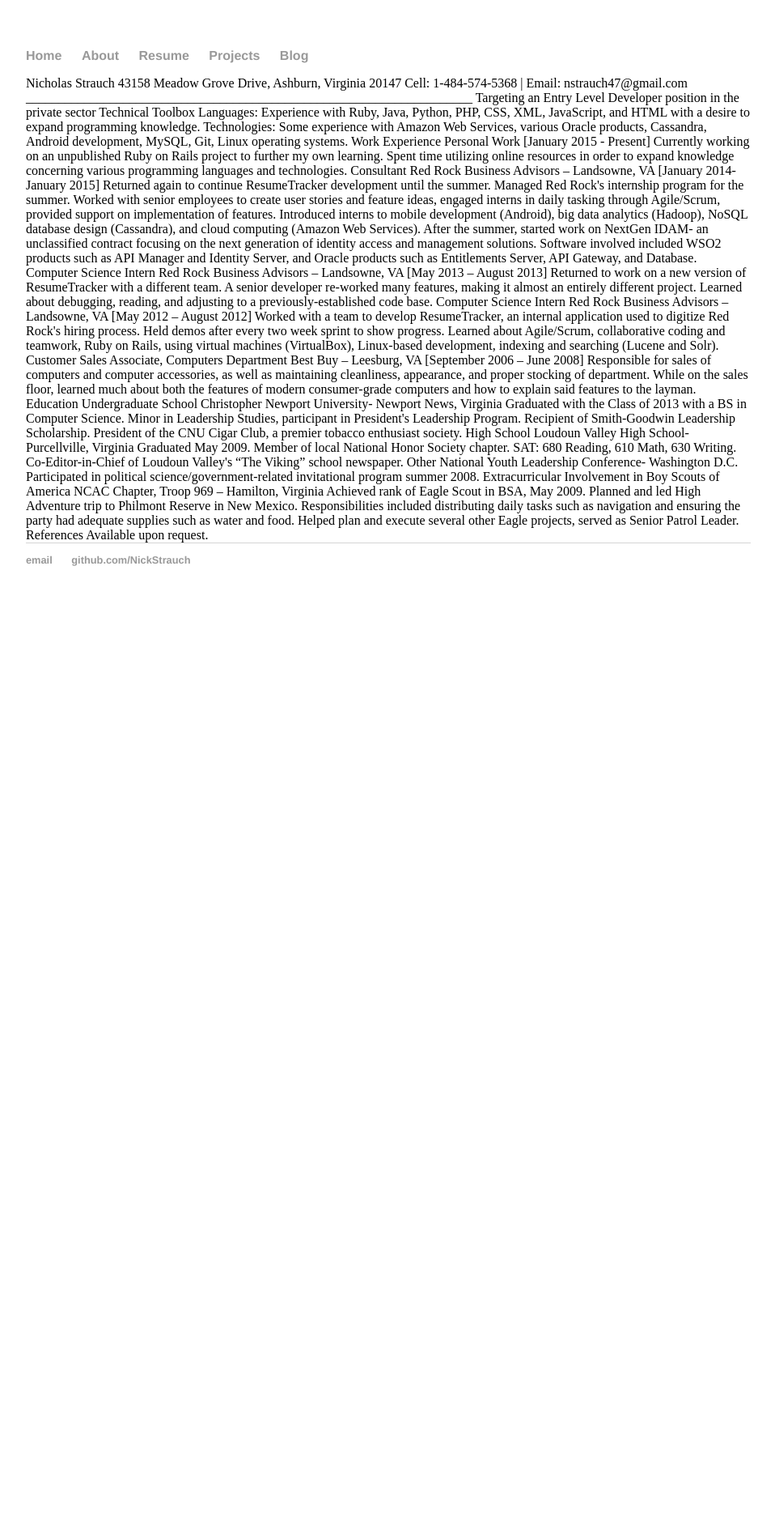
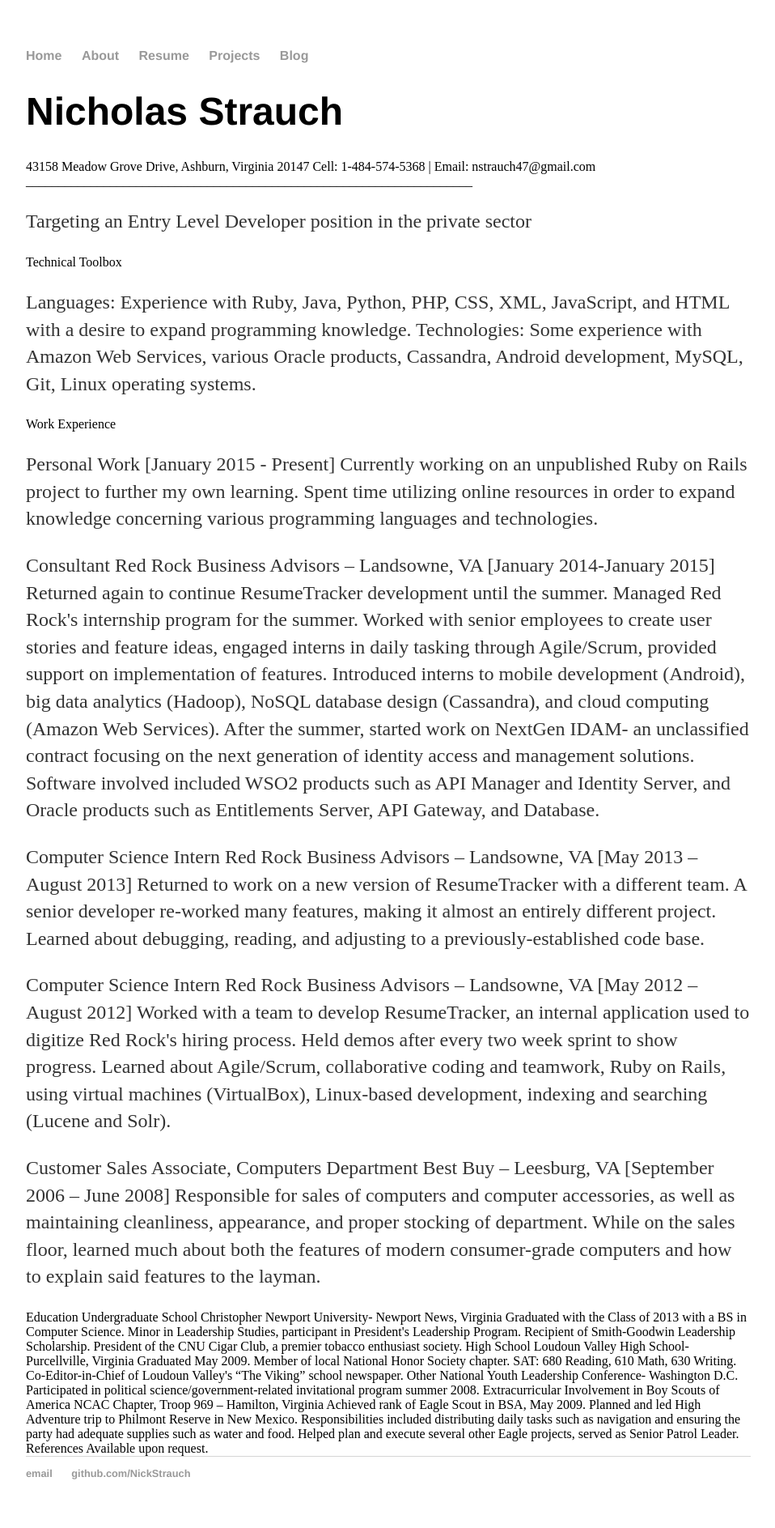
Before and after one commit to NickStrauch/NickStrauch.github.io, a Jekyll site: the page built from resume/index.html, in a window 1280 px wide. Shown: the whole page at 81% size, without its empty margins (160-1118 px from the left). Built offline with Jekyll 4.4.1, drawn with Linux system fonts in a browser that asks for light colours; before the commit the page ends 900 px from its top, so only the background shows below that; some of the changed lines change nothing that is shown.

Commit message:
Update index.html
Experimenting with tags

```diff
--- a/resume/index.html
+++ b/resume/index.html
@@ -2,46 +2,53 @@
 layout: default
 title: Nick Strauch
 ---
-<div class="blurb">
-Nicholas Strauch
+<h1> Nicholas Strauch </h1>
 	43158 Meadow Grove Drive, Ashburn, Virginia 20147
 Cell: 1-484-574-5368 | Email: nstrauch47@gmail.com
 _____________________________________________________________________
 
-Targeting an Entry Level Developer position in the private sector
+<p> Targeting an Entry Level Developer position in the private sector </p>
 
 Technical Toolbox
 
-Languages: Experience with Ruby, Java, Python, PHP, CSS, XML, JavaScript, and HTML with a desire to expand programming knowledge.
-Technologies: Some experience with Amazon Web Services, various Oracle products, Cassandra, Android development, MySQL, Git, Linux operating systems.
+<p>Languages: Experience with Ruby, Java, Python, PHP, CSS, XML, JavaScript, and HTML with a desire to expand programming knowledge.
+Technologies: Some experience with Amazon Web Services, various Oracle products, Cassandra, Android development, MySQL, Git, Linux operating systems. </p>
 
 Work Experience
 
-Personal Work [January 2015 - Present]
+<p> Personal Work [January 2015 - Present]
 Currently working on an unpublished Ruby on Rails project to further my own learning.
 Spent time utilizing online resources in order to expand knowledge concerning various programming languages and technologies.
+</p>
 
+<p>
 Consultant
    Red Rock Business Advisors – Landsowne, VA [January 2014-January 2015]
 Returned again to continue ResumeTracker development until the summer.
  Managed Red Rock's internship program for the summer. Worked with senior employees to create user stories and feature ideas, engaged interns in daily tasking through Agile/Scrum, provided support on implementation of features. Introduced interns to mobile development (Android), big data analytics (Hadoop), NoSQL database design (Cassandra), and cloud computing (Amazon Web Services).
 After the summer, started work on NextGen IDAM- an unclassified contract focusing on the next generation of identity access and management solutions. Software involved included WSO2 products such as API Manager and Identity Server, and Oracle products such as Entitlements Server, API Gateway, and Database.
+</p>
 
+<p>
 Computer Science Intern
    Red Rock Business Advisors – Landsowne, VA [May 2013 – August 2013]
 Returned to work on a new version of ResumeTracker with a different team. A senior developer re-worked many features, making it almost an entirely different project.
 Learned about debugging, reading, and adjusting to a previously-established code base.
+</p>
 
+<p>
 Computer Science Intern
    Red Rock Business Advisors – Landsowne, VA [May 2012 – August 2012]
 Worked with a team to develop ResumeTracker, an internal application used to digitize Red Rock's hiring process. Held demos after every two week sprint to show progress.
 Learned about Agile/Scrum, collaborative coding and teamwork, Ruby on Rails, using virtual machines (VirtualBox), Linux-based development, indexing and searching (Lucene and Solr).
+</p>
 
-
+<p>
 Customer Sales Associate, Computers Department
    Best Buy – Leesburg, VA [September 2006 – June 2008]
 Responsible for sales of computers and computer accessories, as well as maintaining cleanliness, appearance, and proper stocking of department.
 While on the sales floor, learned much about both the features of modern consumer-grade computers and how to explain said features to the layman.
+</p>
 
 
 Education
@@ -76,4 +83,3 @@ Helped plan and execute several other Eagle projects, served as Senior Patrol Le
 References
 
 	Available upon request.
-</div><!-- /.blurb -->
```
